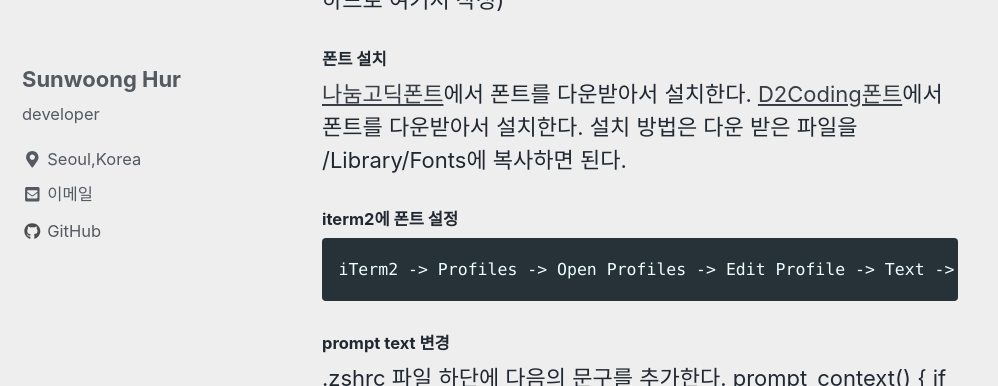
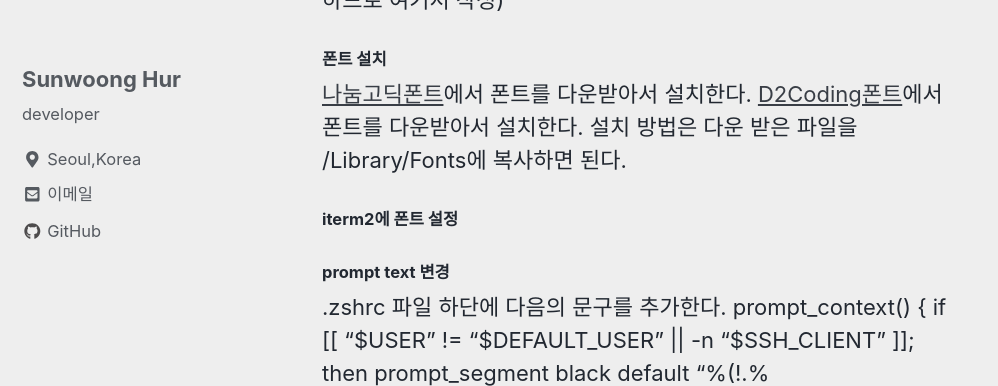
Before and after one commit to swhur/swhur.github.io, a Jekyll site: the page built from _posts/2019-11-01-mac-terminal_setting.md, in a window 1280 px wide and 900 px high, scrolled down 2140 px, cut to the strip 0-386 px from the top of the window. Shown: the whole strip, without its empty margins (0-998 px from the left). Built offline with Jekyll 4.4.1, drawn with Linux system fonts in a browser that asks for light colours; nearby versions of some CDN libraries.

Commit message:
Update 2019-11-01-mac-terminal_setting.md

````diff
--- a/_posts/2019-11-01-mac-terminal_setting.md
+++ b/_posts/2019-11-01-mac-terminal_setting.md
@@ -57,9 +57,7 @@ naver에서 제공하는 NanumGothic 폰트와 D2Coding 폰트를 설치한다.
 설치 방법은 다운 받은 파일을 /Library/Fonts에 복사하면 된다.
 
 ##### iterm2에 폰트 설정
-```
-iTerm2 -> Profiles -> Open Profiles -> Edit Profile -> Text -> Font -> D2Coding 선택
-```
+
 
 #### prompt text 변경
 .zshrc 파일 하단에 다음의 문구를 추가한다.
````
